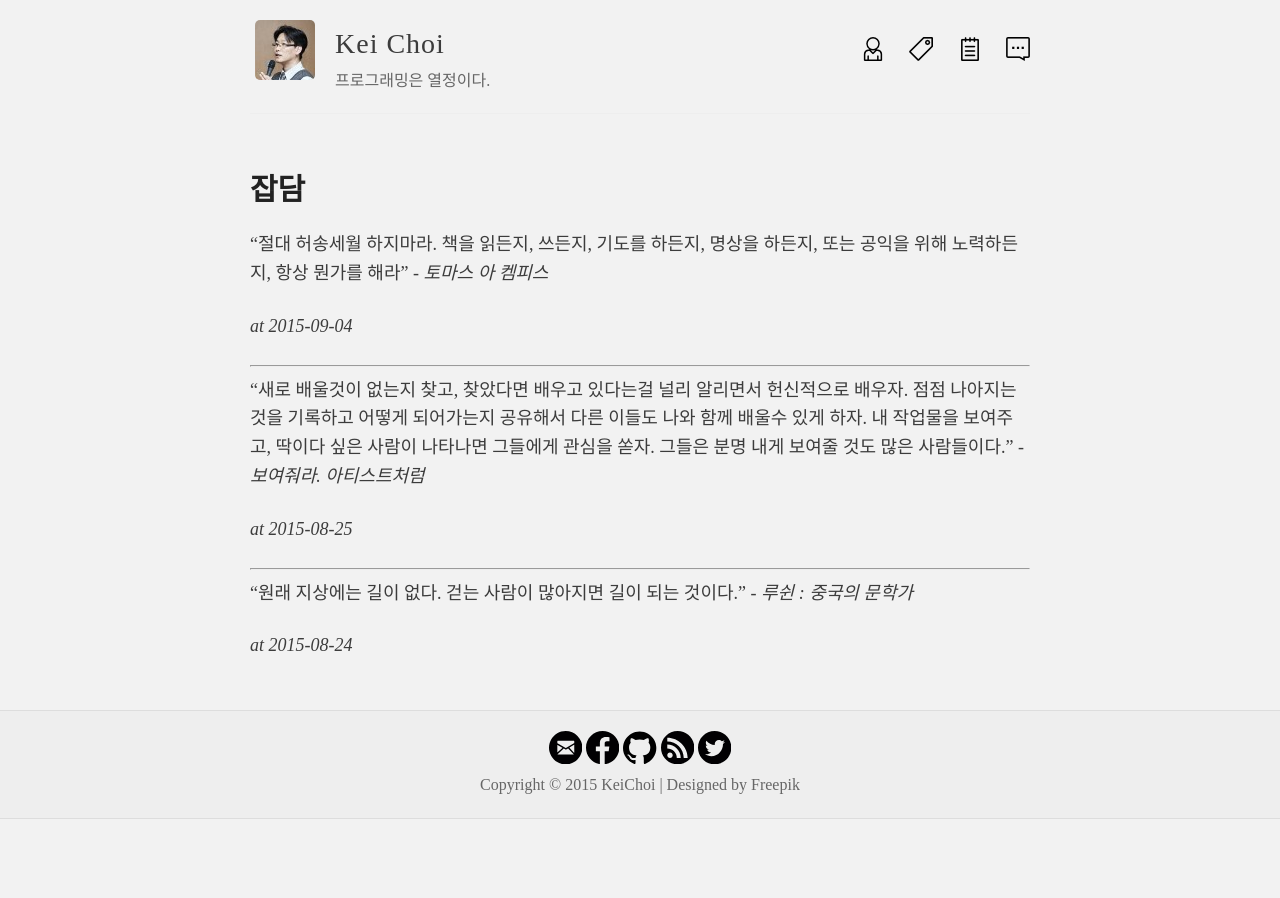
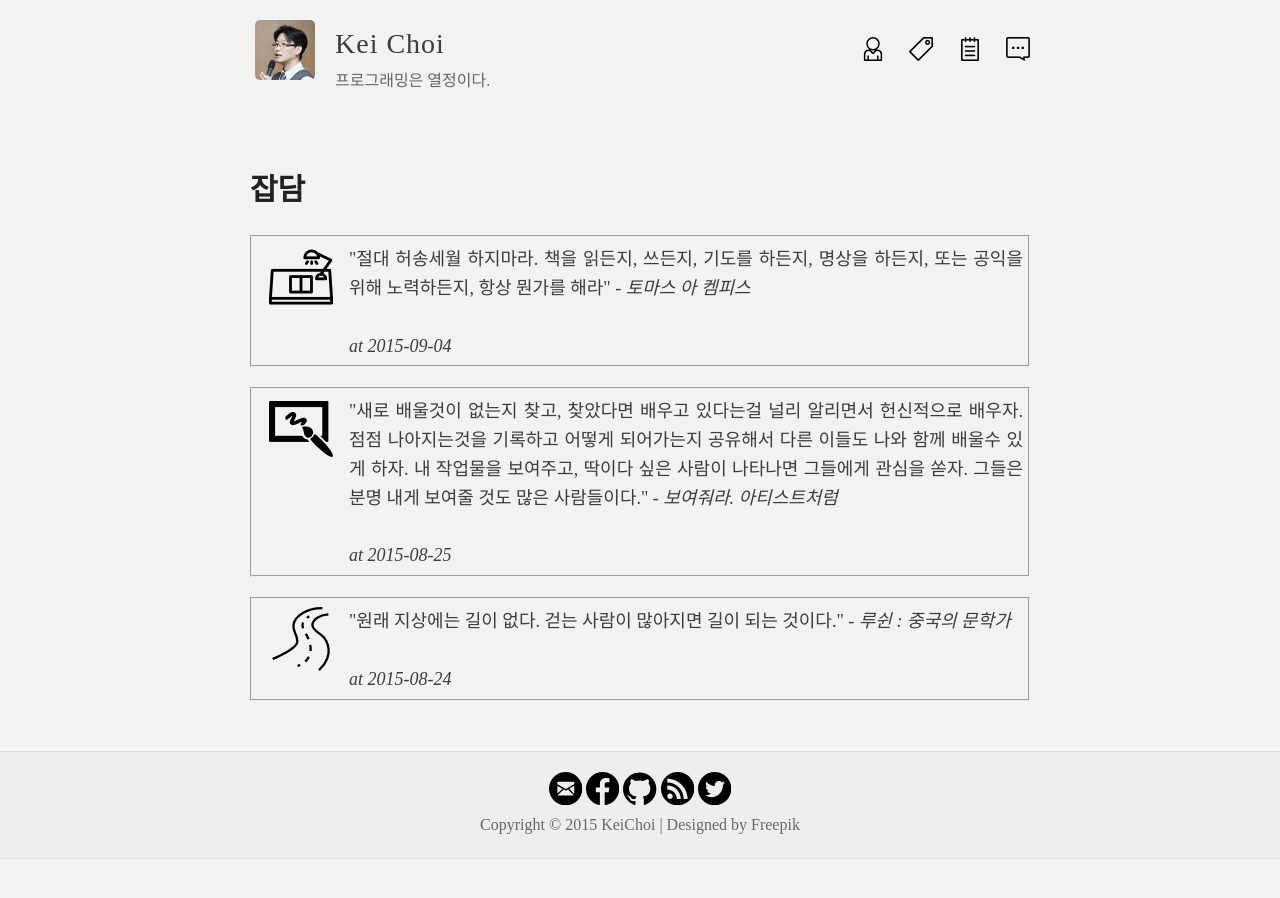
Before and after one commit to hanul93/hanul93.github.com, a Jekyll site: the page built from micro.md, in a window 1280 px wide. Built offline with Jekyll 4.4.1, drawn with Linux system fonts in a browser that asks for light colours; nearby versions of some CDN libraries; Markdown is read by kramdown in place of the engine named in the settings; some of the changed lines change nothing that is shown.

Commit message:
modify micro

```diff
--- a/micro.md
+++ b/micro.md
@@ -4,18 +4,8 @@
 permalink: /micro/
 ---
 
-"절대 허송세월 하지마라. 책을 읽든지, 쓰든지, 기도를 하든지, 명상을 하든지, 또는 공익을 위해 노력하든지, 항상 뭔가를 해라" - *토마스 아 켐피스*
+<fieldset style="margin:20px 0px 20px 0px;padding:5px;"><legend><span><strong></strong></span></legend><!--Creative Commons License--><div style="float: left; width: 88px; margin-top: 3px;"><img alt="Creative Commons License" style="border-width: 0" src="/images/table7.png"/></div><div style="margin-left: 92px; margin-top: 3px; text-align: justify;">"절대 허송세월 하지마라. 책을 읽든지, 쓰든지, 기도를 하든지, 명상을 하든지, 또는 공익을 위해 노력하든지, 항상 뭔가를 해라" <i>- 토마스 아 켐피스<br><br>at 2015-09-04</i></div></fieldset>
 
-*at 2015-09-04*
+<fieldset style="margin:20px 0px 20px 0px;padding:5px;"><legend><span><strong></strong></span></legend><!--Creative Commons License--><div style="float: left; width: 88px; margin-top: 3px;"><img alt="Creative Commons License" style="border-width: 0" src="/images/paint86.png"/></div><div style="margin-left: 92px; margin-top: 3px; text-align: justify;">"새로 배울것이 없는지 찾고, 찾았다면 배우고 있다는걸 널리 알리면서 헌신적으로 배우자. 점점 나아지는것을 기록하고 어떻게 되어가는지 공유해서 다른 이들도 나와 함께 배울수 있게 하자. 내 작업물을 보여주고, 딱이다 싶은 사람이 나타나면 그들에게 관심을 쏟자. 그들은 분명 내게 보여줄 것도 많은 사람들이다." <i>- 보여줘라. 아티스트처럼<br><br>at 2015-08-25</i></div></fieldset>
 
-***
-
-"새로 배울것이 없는지 찾고, 찾았다면 배우고 있다는걸 널리 알리면서 헌신적으로 배우자. 점점 나아지는것을 기록하고 어떻게 되어가는지 공유해서 다른 이들도 나와 함께 배울수 있게 하자. 내 작업물을 보여주고, 딱이다 싶은 사람이 나타나면 그들에게 관심을 쏟자. 그들은 분명 내게 보여줄 것도 많은 사람들이다." - *보여줘라. 아티스트처럼*
-
-*at 2015-08-25*
-
-***
-
-"원래 지상에는 길이 없다. 걷는 사람이 많아지면 길이 되는 것이다." - *루쉰 : 중국의 문학가*
-
-*at 2015-08-24*
+<fieldset style="margin:20px 0px 20px 0px;padding:5px;"><legend><span><strong></strong></span></legend><!--Creative Commons License--><div style="float: left; width: 88px; margin-top: 3px;"><img alt="Creative Commons License" style="border-width: 0" src="/images/road23.png"/></div><div style="margin-left: 92px; margin-top: 3px; text-align: justify;">"원래 지상에는 길이 없다. 걷는 사람이 많아지면 길이 되는 것이다." <i>- 루쉰 : 중국의 문학가<br><br>at 2015-08-24</i></div></fieldset>
```
Also changed, not shown: images/paint86.png (added), images/png/roadsign18.png (added), images/road23.png (added), images/table7.png (added).
